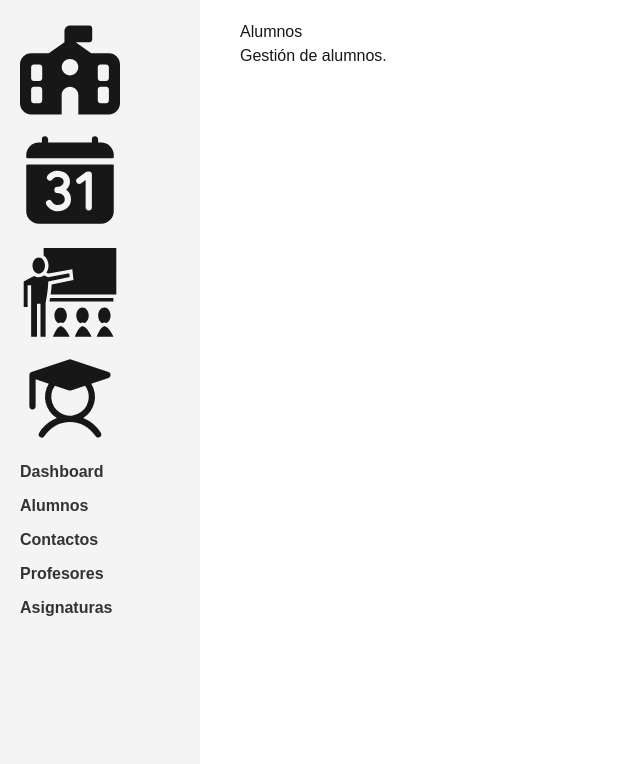
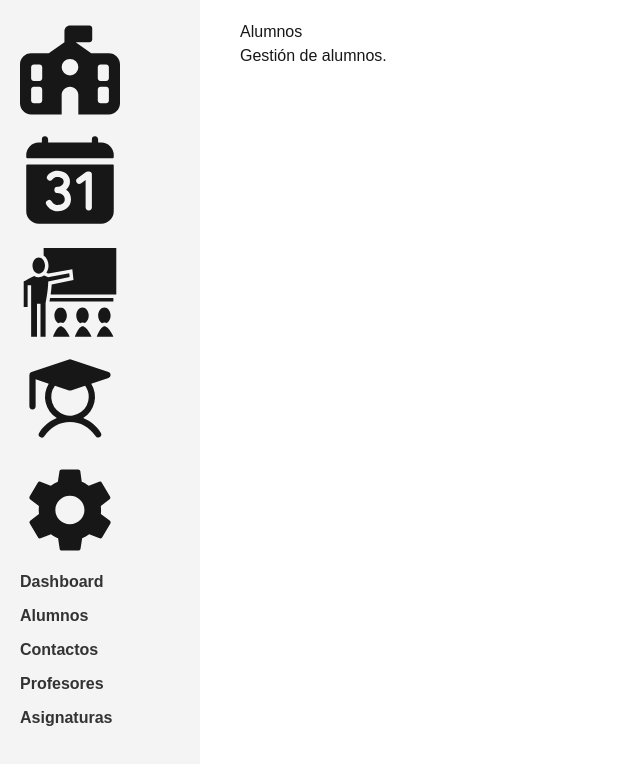
Before and after one commit to jhonalex00/academia_fyl, a Next.js app: page /pages/alumnos in a window 1280 px wide. Shown: the top 764 px of the page, without its empty margins (0-640 px from the left). Built offline with nearby package versions, Linux system fonts and the light colour scheme.

Commit message:
más iconos

```diff
--- a/src/app/layout.js
+++ b/src/app/layout.js
@@ -4,6 +4,7 @@ import { IoCalendarNumber } from "react-icons/io5";
 import { GiTeacher } from "react-icons/gi";
 import { PiStudentFill } from "react-icons/pi";
 import { FaSchoolFlag } from "react-icons/fa6";
+import { IoMdSettings } from "react-icons/io";
 
 const Navigation = () => {
   return (
@@ -13,6 +14,7 @@ const Navigation = () => {
         <li><IoCalendarNumber size={100} /></li>
         <li><GiTeacher size={100} /></li>
         <li><PiStudentFill size={100} /></li>
+        <li><IoMdSettings size={100} /></li>
 
         <li><Link href="/pages/dashboard">Dashboard</Link></li>
         <li><Link href="/pages/alumnos">Alumnos</Link></li>
```
